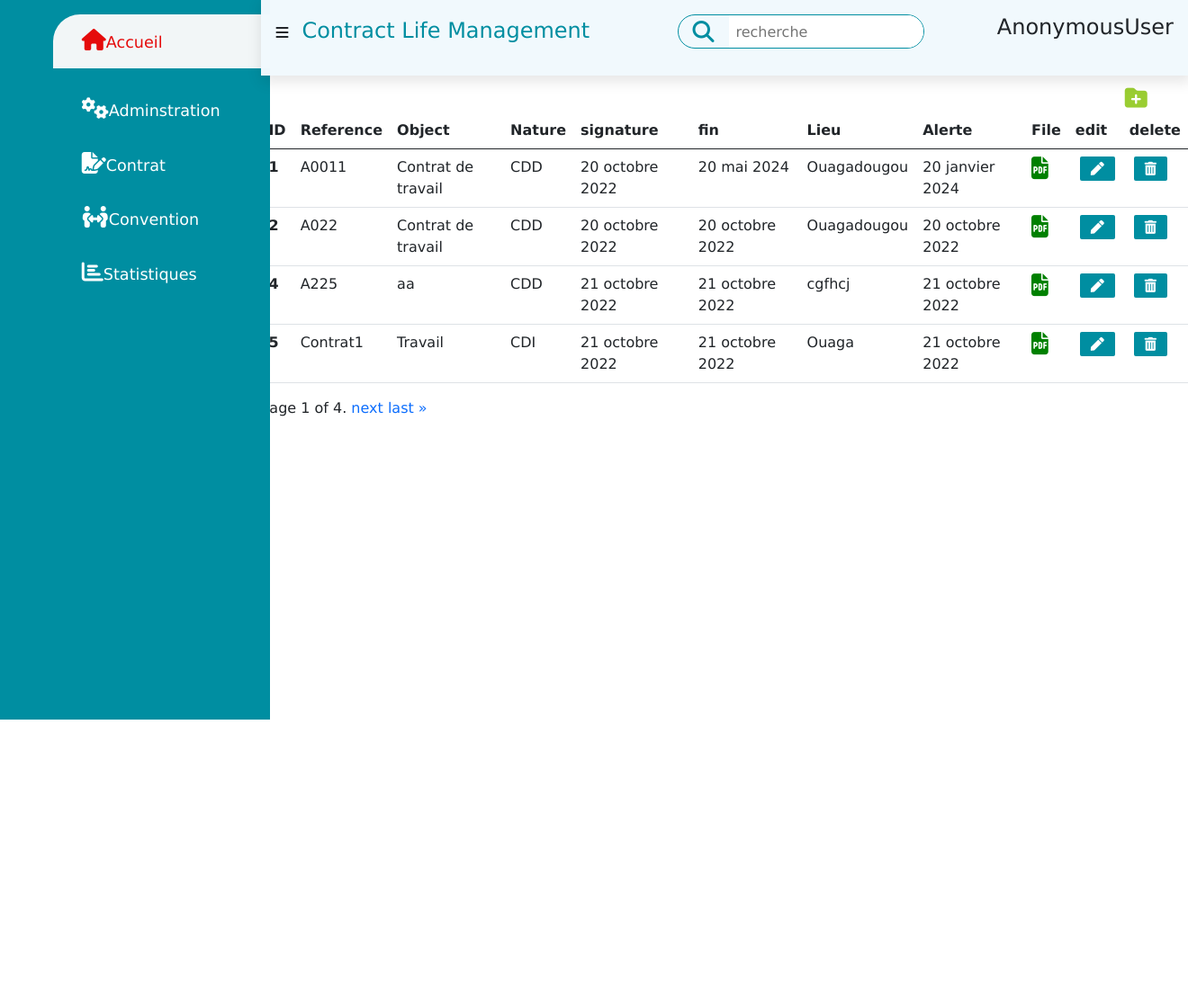
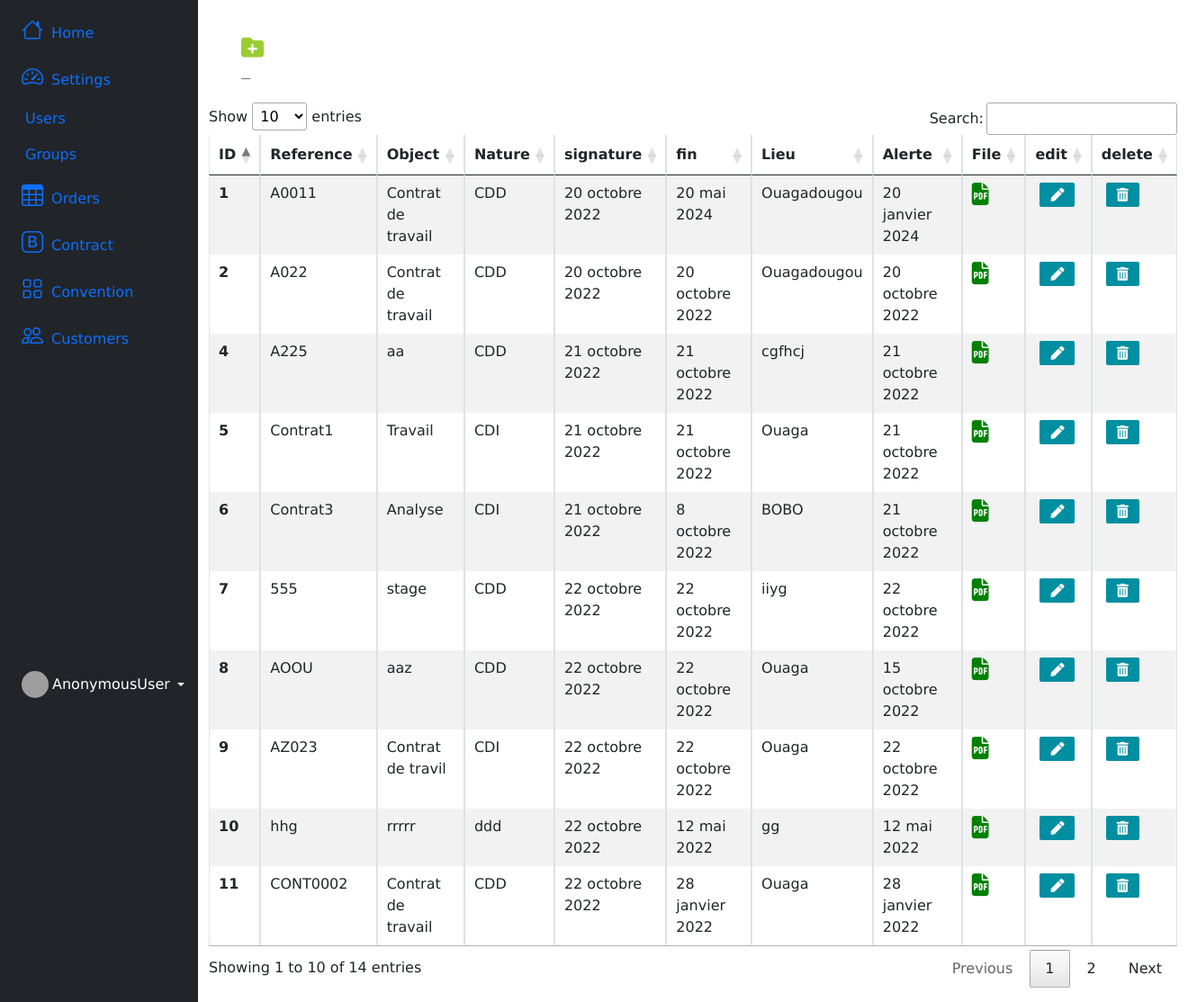
Before and after one commit to Laurentzo1992/contrat, a Django app: page /contrat in a window 1320 px wide. Shown: the whole page at 90% size. Before the commit the page ends 800 px from the top, so only its background shows below. Run offline with Django 4.2, Linux system fonts and the light colour scheme; data comes from the database, SQL or seed files in the repository; both versions use the stored data as it was after the commit; some libraries are stand-ins or nearby versions; grey boxes are pictures that could not be loaded.

Commit message:
front end modified

```diff
--- a/authentication/urls.py
+++ b/authentication/urls.py
@@ -7,9 +7,9 @@ urlpatterns = [
     path('auth/logout_user', views.Logout_user, name='logout_user'),
     path('auth/profile', views.profile, name='profile'),
     path('home', views.home, name='home'),
-    path('auth/add', views.add, name="add"),
-    path('auth/edit/<int:id>', views.edit, name="edit"),
-    path('auth/delete/<int:id>', views.delete, name="delete"),
+    path('auth/add', views.add, name="add-user"),
+    path('auth/edit/<int:id>', views.edit, name="edit-user"),
+    path('auth/delete/<int:id>', views.delete, name="delete-user"),
     path('auth/users', views.users, name="users"),
     path('auth/statistique', views.statistique, name="statistique"),
 
--- a/contrat/settings.py
+++ b/contrat/settings.py
@@ -118,9 +118,9 @@ STATIC_URL = "static/"
 
 STATIC_ROOT = BASE_DIR / 'static'
 
-# STATICFILES_DIRS = [
-#     os.path.join(BASE_DIR, "contrat/static")
-# ]
+STATICFILES_DIRS = [
+    os.path.join(BASE_DIR, "contrat/static")
+]
 
 MEDIA_URL = '/images/'
 MEDIA_ROOT = os.path.join(BASE_DIR, "contrat/static/images")
--- a/contrat/static/css/index.css
+++ b/contrat/static/css/index.css
@@ -7,129 +7,17 @@
     font-family: "verdana";
 }
 
-.sidebar {
-    width: 300px;
-    position: fixed;
-    left: 0;
-    top: 0;
-    height: 100vh;
-    background: #008ea1;
-    z-index: 100;
-    transition: width 300ms;
-}
-
-.sidebar-menu {
-    margin-top: 1rem;
-}
-
-.sidebar-menu a {
-    padding-left: 1rem;
-    display: block;
-    color: #fff;
-    font-size: 1.1rem;
-}
-
-a {
-    text-decoration-line: none;
-}
-
-.sidebar-menu li {
-    width: 100%;
-    margin-bottom: 2rem;
-    padding-left: 10%;
-}
-
-.sidebar-menu a span:first-child {
-    padding-left: 1rem;
-    font-size: 1.5rem;
-}
-
-.sidebar-menu a.active {
-    background: rgb(242, 246, 247);
-    padding-top: 1rem;
-    padding-bottom: 1rem;
-    color: rgb(229, 11, 11);
-    border-radius: 30px 0px 0px 0px;
-}
-
-.content {
-    transition: margin-left 300ms;
-    margin-left: 22%;
-}
-
 header {
     background-color: rgba(241, 249, 253, 0.986);
     display: flex;
-    justify-content: space-between;
+    justify-content: flex-end;
     padding: 1rem;
     box-shadow: 2px 5px 15px 2px rgb(0 0 0 / 10%);
     position: fixed;
-    left: 22%;
+    left: 28%;
     width: calc(100% - 22%);
     top: 0;
-    z-index: 100;
-    transition: left 300ms;
-}
-
-.accueil {
-    font-size: 1.5rem;
-    padding-right: 1rem;
-    margin-left: 15px;
-    color: #008ea1;
-}
-
-.search-wrapp {
-    border: 1px solid #008ea1;
-    border-radius: 20px;
-    height: 38px;
-    display: flex;
-    align-items: center;
-    overflow-x: hidden;
-}
-
-.search-wrapp input {
-    height: 100%;
-    padding: .5rem;
-    border: none;
-    outline: none;
-}
-
-.search-wrapp span {
-    display: inline-block;
-    padding: 0rem 1rem;
-    font-size: 1.5rem;
-    color: #008ea1;
-}
-
-.user-wrapp {
-    display: flex;
-    flex-direction: column;
-}
-
-.dropdown-content a {
-    padding: 0.7rem;
-    font-size: 1rem;
-}
-
-#dropdown {
-    position: relative;
-    display: inline-block;
-}
-
-.dropdown-content {
-    display: none;
-    position: absolute;
-    background-color: #f9f9f9;
-    min-width: 160px;
-    height: 150px;
-    box-shadow: 0px 8px 16px 0px rgb(0, 0, 0, 0.2);
-    z-index: 1;
-}
-
-#dropdown:hover .dropdown-content {
-    display: block;
-    cursor: pointer;
-    background-color: goldenrod;
+    z-index: -1;
 }
 
 main {
@@ -301,17 +189,6 @@ li a span:last-child {
 }
 
 
-/* Label of input */
-
-.side-label {
-    width: 45px;
-}
-
-.btn-modal {
-    width: 60px;
-}
-
-
 /*---------------
  SWEETALERT CUSTOMIZE
  ---------------------*/
@@ -368,7 +245,7 @@ li a span:last-child {
 /* Bootsrap green them */
 
 .form-control:focus {
-    border-color: green;
+    border-color: rgb(20, 10, 128);
     -webkit-box-shadow: none;
     box-shadow: none;
 }
--- a/gestioncontrat/templates/gestioncontrat/add.html
+++ b/gestioncontrat/templates/gestioncontrat/add.html
@@ -7,9 +7,6 @@
 
 {% block main%}
 
-
-
-            <br><br>
 
    <div class="container mt-3" style="width: 95%; font-size: 14px">
 
@@ -76,6 +73,5 @@
                      swal("Perfect !", m, "success")
                </script>
                {% endif %}
-
          {% endfor%}
 {% endblock main%}
--- a/gestioncontrat/templates/gestioncontrat/contrat.html
+++ b/gestioncontrat/templates/gestioncontrat/contrat.html
@@ -1,16 +1,18 @@
 {% extends 'index.html' %}
 {% load bootstrap_icons %}
 
+{% block btn %}
+					<a href="{% url 'add' %}" class="btn-outline-secondary"style="width: 50px; height: 50px; margin-right: 30px;" title="Add contrat">
+						<i style="color: yellowgreen; font-size: 25px; " class="fa-sharp fa-solid fa-folder-plus"></i> &nbsp;&nbsp;
+					</a>
+{% endblock btn %}
 
 {% block content %}{% endblock content %}
 {% block main%}
 
-<table class="table caption-top">
-  <br><br><br>
 
-<a href="{% url 'add' %}" style="float: right; margin-right: 30px;" title="Add contrat">
-  <i style="color: yellowgreen; font-size: 25px; " class="fa-sharp fa-solid fa-folder-plus"></i> &nbsp;&nbsp;
-</a>
+
+<table table id="example" class="table table-striped table-bordered" style="width:100%">
   <thead>
     <tr>
       <th scope="col">ID</th>
@@ -28,7 +30,7 @@
   </thead>
   <tbody>
 
-    {% for contrat in page_obj %}
+    {% for contrat in contrats %}
     <tr>
       <th scope="row">{{contrat.id}}</th>
       <td>{{contrat.reference}}</td>
@@ -58,7 +60,7 @@
   </tbody>
 </table>
 
-{% block pagination%}
+{% comment %} {% block pagination%}
 
 <div class="pagination">
   <span class="step-links">
@@ -77,8 +79,11 @@
       {% endif %}
   </span>
 </div>
-{% endblock pagination%}
-{% comment %} {% include 'gestioncontrat/add.html' %} {% endcomment %}
+{% endblock pagination%} {% endcomment %}
+
 {% comment %} {% include 'gestioncontrat/edit.html' %}
 {% include 'gestioncontrat/modals/delete.html' %} {% endcomment %}
+
+</script>
+
   {% endblock main%}
--- a/gestioncontrat/views.py
+++ b/gestioncontrat/views.py
@@ -11,10 +11,10 @@ from  gestioncontrat.models import Travail, Categorie, Financement, Structure, P
 
 def contrat(request):
     contrats = Travail.objects.all()
-    paginator = Paginator(contrats, 4)
-    page_number = request.GET.get('page')
-    page_obj = paginator.get_page(page_number)
-    context = {"page_obj":page_obj}
+    # paginator = Paginator(contrats, 4)
+    # page_number = request.GET.get('page')
+    # page_obj = paginator.get_page(page_number)
+    context = {"contrats":contrats}
     return render(request, 'gestioncontrat/contrat.html', context)
 
 
--- a/templates/base.html
+++ b/templates/base.html
@@ -1,4 +1,4 @@
-<div class="container-fluid">
+{% comment %} <div class="container-fluid">
     <div class="row flex-nowrap">
         <div class="col-auto col-md-3 col-xl-2 px-sm-2 px-0 bg-dark">
             <div class="d-flex flex-column align-items-center align-items-sm-start px-3 pt-2 text-white min-vh-100">
@@ -90,4 +90,4 @@
             </ul>
         </div>
     </div>
-</div>
+</div> {% endcomment %}
--- a/templates/index.html
+++ b/templates/index.html
@@ -3,7 +3,8 @@
 
 <!DOCTYPE html>
 <html>
-<!-------------Entête des methadonnées------------------>
+
+<!--   Entête des methadonnées   -->
 <head>
     	<meta charset="utf-8">
    		<meta http-equiv="X-UA-Compatible" content="IE=edge">
@@ -28,48 +29,98 @@
 	 	<title>clm</title>
 </head>
 <body>
-	<input type="checkbox" name="" id="menu">
 
 	<!-------------Menu lateral gauche-------------------->
 
-	<div class="sidebar">
-
-		<!-----------items des liens du menu-------------->
-
-		<div class="sidebar-menu">
-			<ul>
-				<li><a href="{% url 'home' %}" class="active"><span class="fa-solid fa-home"></span><span></span>Accueil</a></li>
-				<li><a href="{% url 'users' %}"><span class="fa-solid fa-gears"></span><span></span>Adminstration</a></li>
-				<li><a href="{% url 'contrat' %}"><span class="fa-solid fa-file-signature"></span><span></span>Contrat</a></li>
-				<li><a href="{% url 'convention' %}"><span class="fa-solid fa-people-arrows"></span><span></span>Convention</a></li>
-				<li><a href="{% url 'statistique' %}"><span class="fa-solid fa-chart-bar"></span><span></span>Statistiques</a></li>
+		<div class="container-fluid">
+			<div class="row flex-nowrap">
+				<div class="col-auto col-md-3 col-xl-2 px-sm-2 px-0 bg-dark">
+					<div class="d-flex flex-column align-items-center align-items-sm-start px-3 pt-2 text-white min-vh-100">
+						<ul class="nav nav-pills flex-column mb-sm-auto mb-0 align-items-center align-items-sm-start" id="menu">
+							<li class="nav-item">
+								<a href="{% url 'home' %}" class="nav-link align-middle px-0">
+									<i class="fs-4 bi-house"></i> <span class="ms-1 d-none d-sm-inline">Home</span>
+								</a>
+							</li>
+							<li>
+								<a href="#submenu1" data-bs-toggle="collapse" class="nav-link px-0 align-middle">
+									<i class="fs-4 bi-speedometer2"></i> <span class="ms-1 d-none d-sm-inline">Settings</span> </a>
+								<ul class="collapse show nav flex-column ms-1" id="submenu1" data-bs-parent="#menu">
+									<li class="w-100">
+										<a href="{% url 'users' %}" class="nav-link px-0"> <span class="d-none d-sm-inline">Users</span></a>
+									</li>
+									<li>
+										<a href="#" class="nav-link px-0"> <span class="d-none d-sm-inline">Groups</span></a>
+									</li>
+								</ul>
+							</li>
+							<li>
+								<a href="#" class="nav-link px-0 align-middle">
+									<i class="fs-4 bi-table"></i> <span class="ms-1 d-none d-sm-inline">Orders</span></a>
+							</li>
+							<li>
+								<a href="#submenu2" data-bs-toggle="collapse" class="nav-link px-0 align-middle ">
+									<i class="fs-4 bi-bootstrap"></i> <span class="ms-1 d-none d-sm-inline">Contract</span></a>
+								<ul class="collapse nav flex-column ms-1" id="submenu2" data-bs-parent="#menu">
+									<li class="w-100">
+										<a href="{% url 'contrat' %}" class="nav-link px-0"> <span class="d-none d-sm-inline">Work contract</span></a>
+									</li>
+									<li>
+										<a href="#" class="nav-link px-0"> <span class="d-none d-sm-inline">Item</span></a>
+									</li>
+								</ul>
+							</li>
+							<li>
+								<a href="#submenu3" data-bs-toggle="collapse" class="nav-link px-0 align-middle">
+									<i class="fs-4 bi-grid"></i> <span class="ms-1 d-none d-sm-inline">Convention</span> </a>
+								<ul class="collapse nav flex-column ms-1" id="submenu3" data-bs-parent="#menu">
+									<li class="w-100">
+										<a href="{% url 'convention' %}" class="nav-link px-0"> <span class="d-none d-sm-inline">Patenariat</span> </a>
+									</li>
+									<li>
+										<a href="#" class="nav-link px-0"> <span class="d-none d-sm-inline"></span> </a>
+									</li>
+									<li>
+										<a href="#" class="nav-link px-0"> <span class="d-none d-sm-inline">Financement</span> </a>
+									</li>
+									<li>
+										<a href="#" class="nav-link px-0"> <span class="d-none d-sm-inline">Product</span> </a>
+									</li>
+								</ul>
+							</li>
+							<li>
+								<a href="#" class="nav-link px-0 align-middle">
+									<i class="fs-4 bi-people"></i> <span class="ms-1 d-none d-sm-inline">Customers</span> </a>
+							</li>
+						</ul>
+						<hr>
+						<div class="dropdown pb-4">
+							<a href="#" class="d-flex align-items-center text-white text-decoration-none dropdown-toggle" id="dropdownUser1" data-bs-toggle="dropdown" aria-expanded="false">
+								<img src="https://github.com/mdo.png" alt="hugenerd" width="30" height="30" class="rounded-circle">
+								<span class="d-none d-sm-inline mx-1">{{request.user}}</span>
+							</a>
+							<ul class="dropdown-menu dropdown-menu-dark text-small shadow" aria-labelledby="dropdownUser1">
+								<li><a class="dropdown-item" href="{% url 'profile' %}">Profile</a></li>
+								<li>
+									<hr class="dropdown-divider">
+								</li>
+								<li><a class="dropdown-item" href="{% url 'logout_user' %}">Log out</a></li>
 							</ul>
 						</div>
 					</div>
+				</div>
+				<div class="col py-3">
 
-	<!---------------Entête------------------------>
-		<div class="content">
-				<header>
-					<p><label for="menu"><span class="fa-solid fa-bars"></span></label><span class="accueil">Contract Life Management</span></p>
-					<div class="search-wrapp">
-						<span class="fa-solid fa-search"></span>
-						<input type="search" name="" placeholder="recherche">
+
+				<div class="row m-sm-4">
+					{% block btn %}{% endblock btn %}
 				</div>
-					<div id="dropdown" class="user-wrapp">
-						<div>
-							<h4>{{request.user}}</h4>
-						</div>
-						<div class="dropdown-content">
-							<a  href="{% url 'profile' %}" class="btn btn-sm btn-modal">profile</a>
-                            <a href="{% url 'logout_user' %}" class="btn  btn-sm btn-modal">loggout</a>
-						</div>
-					</div>
-				</header>
+
 
 				<!---------------Contenu principal------------------------>
 					{% block main %}
 					<main>
-<!---------------zone Card-------------------------->
+
 						<div class="cards">
 
 							<div class="card-single">
@@ -109,26 +160,15 @@
 								</div>
 							</div>
 						</div>
-
-<!------------** inclusion du tableau des contrats **-------------------------->
-
-
 					</main>
 
 					{% endblock main %}
+
+				</div>
+			</div>
 		</div>
 
-
-
 		{% block content %}{% endblock content %}
-
-
-<!------------******-Scripts****-------------------------->
-
-<!------------******start Message sript zone ****-------------------------->
-
-<!------------****** end Message sript zone ****-------------------------->
-
 
 	<!-- bootstrap5 js-->
     <script src="https://cdn.jsdelivr.net/npm/bootstrap@5.0.2/dist/js/bootstrap.bundle.min.js" integrity="sha384-MrcW6ZMFYlzcLA8Nl+NtUVF0sA7MsXsP1UyJoMp4YLEuNSfAP+JcXn/tWtIaxVXM" crossorigin="anonymous"></script>
@@ -139,5 +179,32 @@
     <script type="text/javascript" src="https://cdnjs.cloudflare.com/ajax/libs/pdfmake/0.1.36/vfs_fonts.js"></script>
     <script type="text/javascript" src="https://cdn.datatables.net/v/bs5/jq-3.6.0/jszip-2.5.0/dt-1.12.1/b-2.2.3/b-html5-2.2.3/b-print-2.2.3/datatables.min.js"></script>
 
+
+
+	<script>
+		$(document).ready(function () {
+			var newSearch = $("#example").DataTable();
+
+			var table = $('#exemple').DataTable({
+
+                //Datatable configurations
+                paging: true, //Pagination
+                pageLength: 5, // Data per page
+                lengthChange: true, //Show entries per page
+                searching: true, //Input search
+                bSort: true, // Filter A to Z and Z to A (and number)
+                orderCellsTop: true, //Put the filter A to Z and Z to A on top (first Thead)
+                scrollX: true, // Enable the scroll horizontal
+
+
+            });
+
+            $('#search').keyup(function(){
+                newSearch.search($(this).val()).draw();
+            })
+
+		});
+    </script>
+
 </body>
 </html>
```
Also changed, not shown: authentication/templates/authentication/list.html (+10 -6 lines), authentication/views.py (+2 -28 lines), templates/index2.html (deleted, +0 -192 lines), authentication/templates/authentication/add.html (deleted), authentication/templates/authentication/create.html (added), db.sqlite3, 1 other file. Lines whose indentation alone changed are shown as unchanged.
